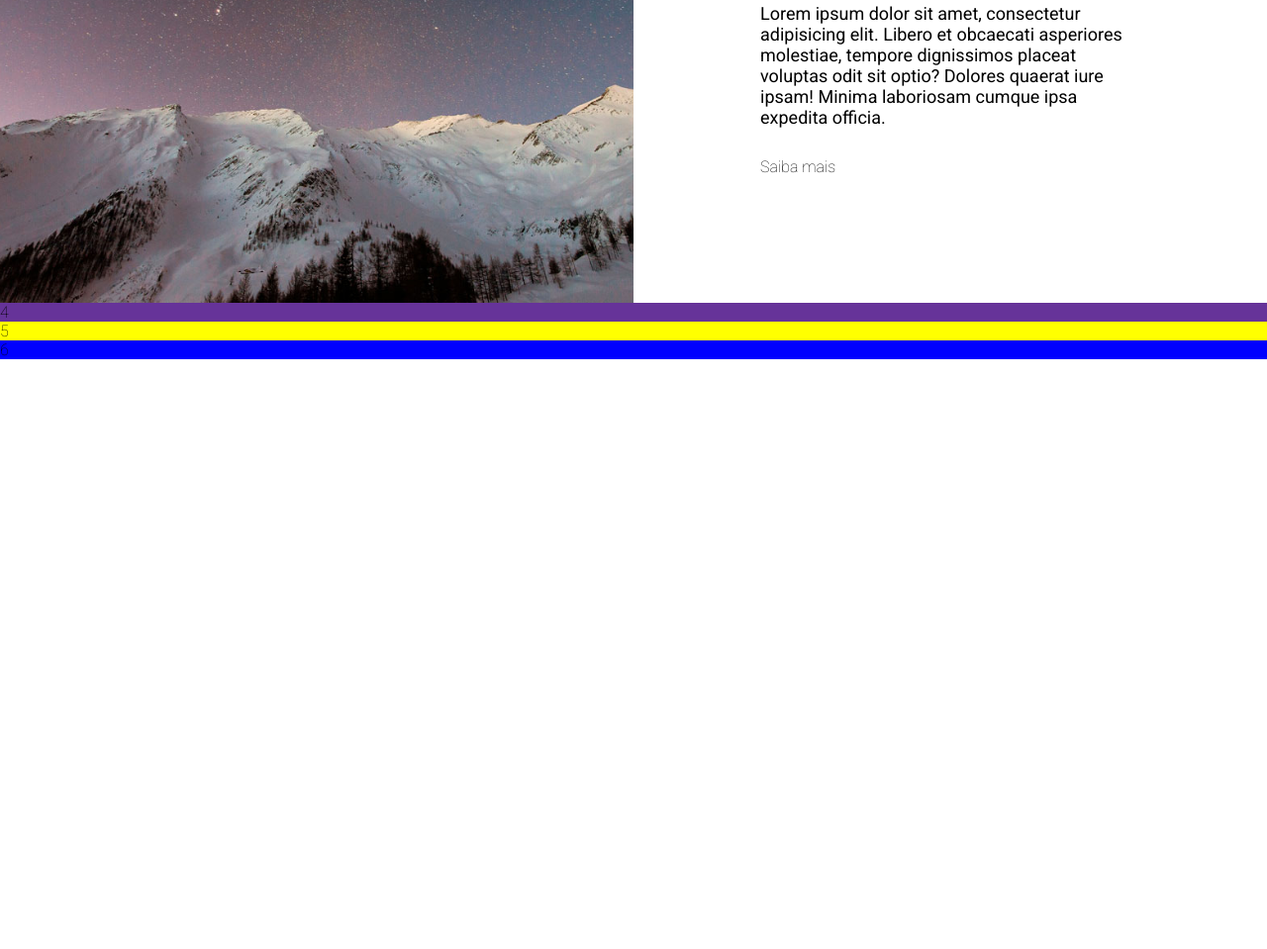
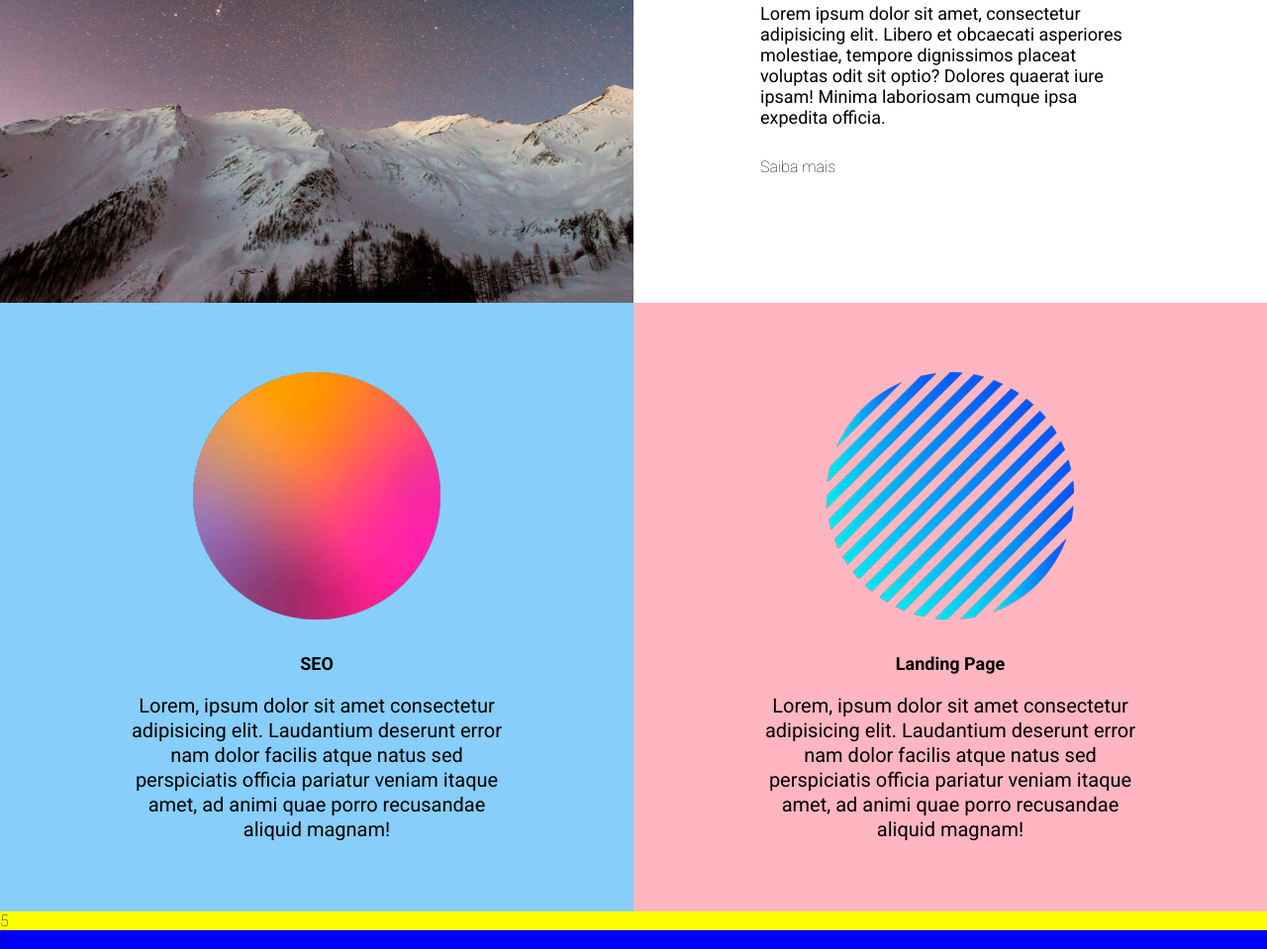
Before and after one commit to mariana549/landing-page-grid, a plain HTML site: page index.html in a window 1280 px wide. Shown: the part 1497-2456 px from the top of the page at 99% size. Before the commit the page ends 1860 px from the top, so only its background shows below. Drawn offline with Linux system fonts and the light colour scheme.

Commit message:
feat: :white_check_mark: adicionado no html a parte de services e foi feito novas estilizações no styles
adicionado imagem um h3 e um paragrafro para a parte de services

```diff
--- a/index.html
+++ b/index.html
@@ -64,7 +64,20 @@
    </section>
 
    <section class="services">
-      4
+      <div class="service">
+         <img src="./src/image/bolinha1.png" alt="bolinha 1">
+         <div class="service-info">
+            <h3>SEO</h3>
+            <p>Lorem, ipsum dolor sit amet consectetur adipisicing elit. Laudantium deserunt error nam dolor facilis atque natus sed perspiciatis officia pariatur veniam itaque amet, ad animi quae porro recusandae aliquid magnam!</p>
+         </div>
+      </div>
+      <div class="service">
+         <img src="./src/image/bolinha2.png" alt="bolinha 2">
+         <div class="service-info">
+            <h3>Landing Page</h3>
+            <p>Lorem, ipsum dolor sit amet consectetur adipisicing elit. Laudantium deserunt error nam dolor facilis atque natus sed perspiciatis officia pariatur veniam itaque amet, ad animi quae porro recusandae aliquid magnam!</p>
+         </div>
+      </div>
    </section>
 
    <section class="projects">
--- a/src/css/style.css
+++ b/src/css/style.css
@@ -155,7 +155,45 @@ body {
 
 .services {
    grid-area: services;
-   background-color: rebeccapurple;
+   display: grid;
+   grid-template-columns: 1fr 1fr;
+   text-align: center;
+}
+
+.services .service{
+   padding: 70px 20px;
+}
+
+.services .service img{
+   width: 250px;
+   margin-bottom: 30px;
+}
+
+.services .service h3 {
+   font-size: 1.8rem;
+   font-weight: 700;
+}
+
+.services .service p {
+   font-size: 2rem;
+   font-weight: 400;
+   max-width: 400px;
+   margin: 20px auto 0;
+   line-height: 25px;
+}
+
+.services .service:nth-child(1){
+   background-color: lightskyblue;
+}
+
+.services .service:nth-child(2){
+   background-color: lightpink;
+}
+
+@media (max-width: 700px) {
+   .services {
+      grid-template-columns: 1fr;
+   }
 }
 
  /* PROJECTS */
```
